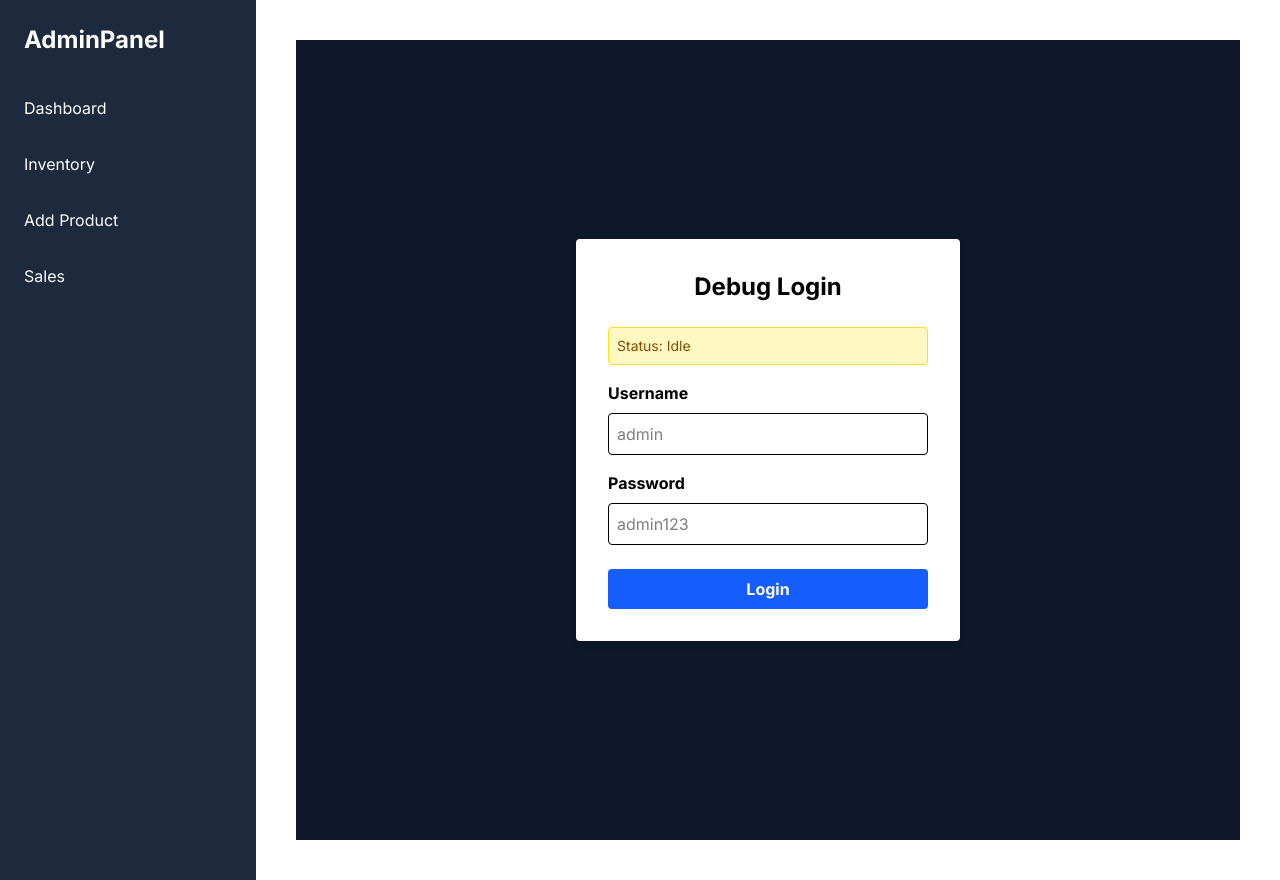
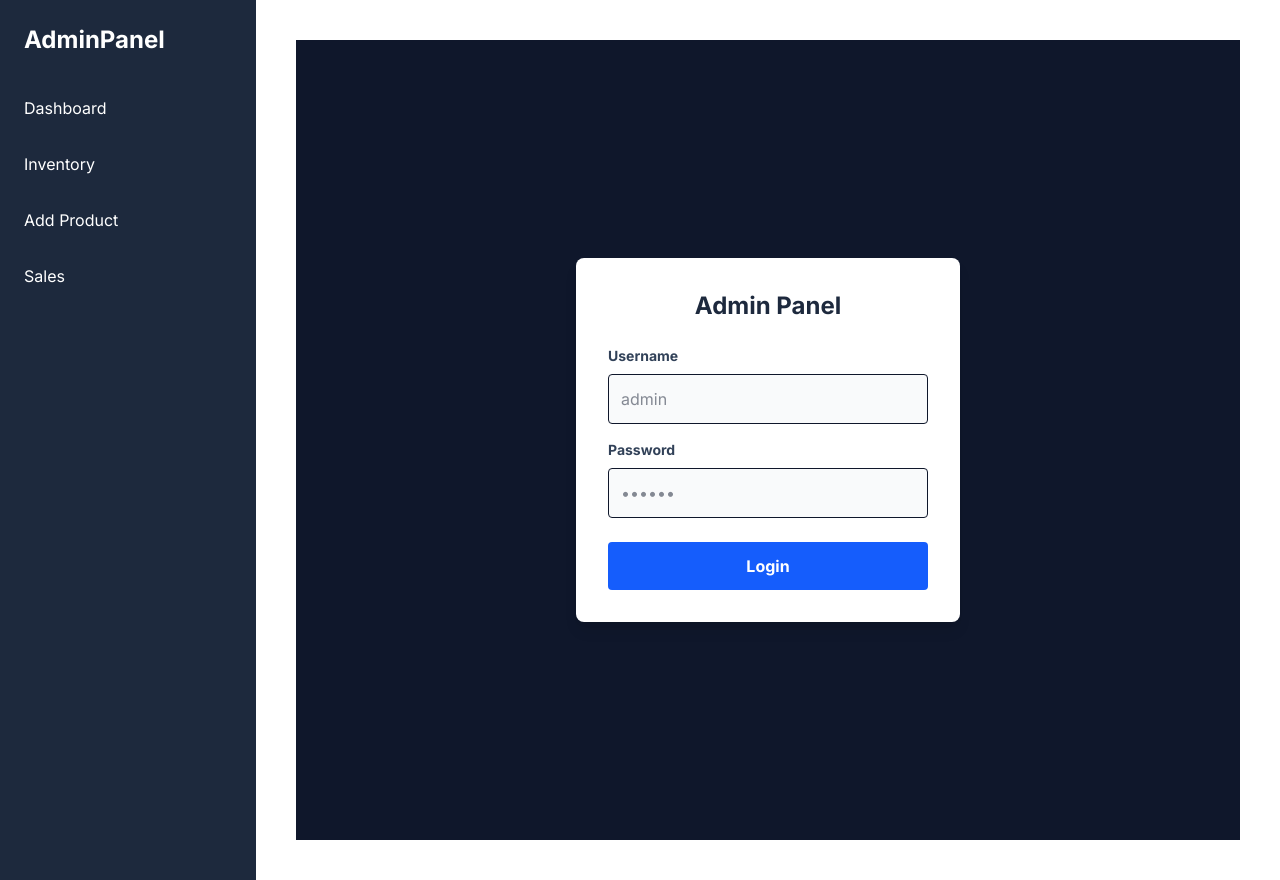
Before and after one commit to Sakshhaamm/ecommerce-admin, a Next.js app: page /login in a window 1280 px wide. Built offline with nearby package versions, Linux system fonts and the light colour scheme.

Commit message:
Restore clean login page

```diff
--- a/app/login/page.tsx
+++ b/app/login/page.tsx
@@ -7,72 +7,51 @@ import { useRouter } from "next/navigation";
 export default function LoginPage() {
   const [username, setUsername] = useState("");
   const [password, setPassword] = useState("");
-  const [status, setStatus] = useState("Idle");
+  const [error, setError] = useState("");
   const router = useRouter();
 
   const handleSubmit = async (e: React.FormEvent) => {
     e.preventDefault();
-    console.log("1. Submit button clicked");
-    setStatus("Checking...");
-
-    try {
-      console.log("2. Attempting to sign in with:", username);
-
     const result = await signIn("credentials", {
       username,
       password,
       redirect: false,
     });
 
-      console.log("3. Server responded:", result);
-
     if (result?.error) {
-        console.error("4. Login Failed:", result.error);
-        setStatus("Error: " + result.error);
-        alert("Login Failed: " + result.error);
+      setError("Invalid Username or Password");
     } else {
-        console.log("4. Login Success! Redirecting...");
-        setStatus("Success! Redirecting...");
-        router.push("/");
+      router.push("/"); // Redirect to dashboard
       router.refresh();
-      }
-    } catch (err) {
-      console.error("CRASH:", err);
-      setStatus("System Error: Check Console");
     }
   };
 
   return (
-    <div className="flex flex-col h-screen items-center justify-center bg-slate-900 text-white">
-      <form onSubmit={handleSubmit} className="bg-white p-8 rounded shadow-md w-96 text-black">
-        <h1 className="text-2xl font-bold mb-6 text-center">Debug Login</h1>
+    <div className="flex h-screen items-center justify-center bg-slate-900">
+      <form onSubmit={handleSubmit} className="bg-white p-8 rounded-lg shadow-lg w-96">
+        <h1 className="text-2xl font-bold mb-6 text-center text-slate-800">Admin Panel</h1>
 
-        <div className="mb-4 p-2 bg-yellow-100 text-yellow-800 text-sm font-mono border border-yellow-300 rounded">
-          Status: {status}
-        </div>
+        {error && <div className="bg-red-100 text-red-700 p-2 rounded mb-4 text-sm text-center">{error}</div>}
 
-        <label className="block mb-2 font-bold">Username</label>
+        <label className="block mb-2 text-sm font-bold text-slate-700">Username</label>
         <input
           type="text"
           value={username}
           onChange={(e) => setUsername(e.target.value)}
-          className="w-full p-2 border rounded mb-4 text-black"
+          className="w-full p-3 border rounded mb-4 text-slate-900 bg-gray-50 focus:outline-blue-500"
           placeholder="admin"
         />
 
-        <label className="block mb-2 font-bold">Password</label>
+        <label className="block mb-2 text-sm font-bold text-slate-700">Password</label>
         <input
           type="password"
           value={password}
           onChange={(e) => setPassword(e.target.value)}
-          className="w-full p-2 border rounded mb-6 text-black"
-          placeholder="admin123"
+          className="w-full p-3 border rounded mb-6 text-slate-900 bg-gray-50 focus:outline-blue-500"
+          placeholder="••••••"
         />
 
-        <button
-          type="submit"
-          className="w-full bg-blue-600 text-white p-2 rounded hover:bg-blue-700 font-bold"
-        >
+        <button className="w-full bg-blue-600 text-white p-3 rounded font-bold hover:bg-blue-700 transition">
           Login
         </button>
       </form>
```
Lines whose indentation alone changed are shown as unchanged.
